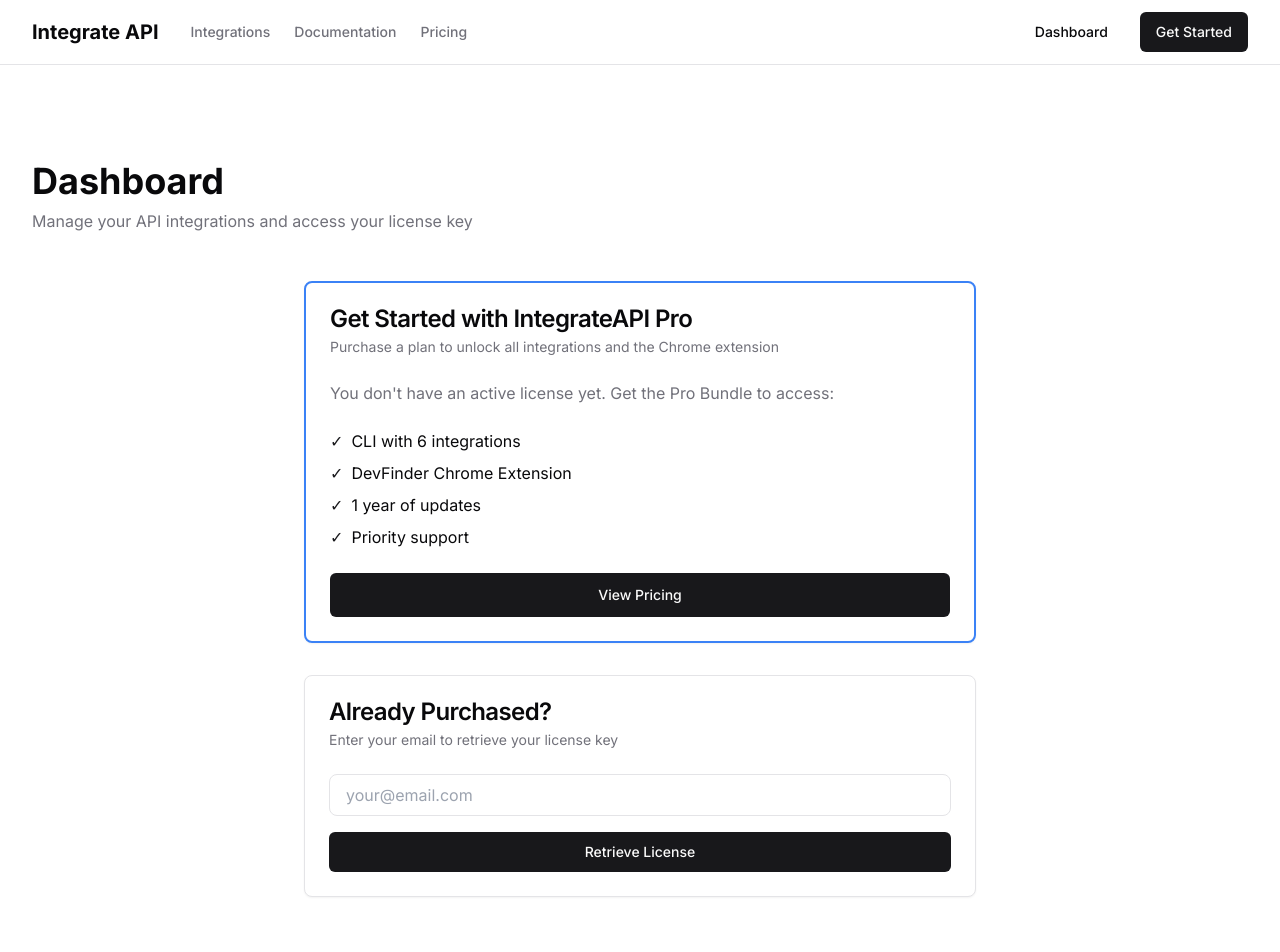
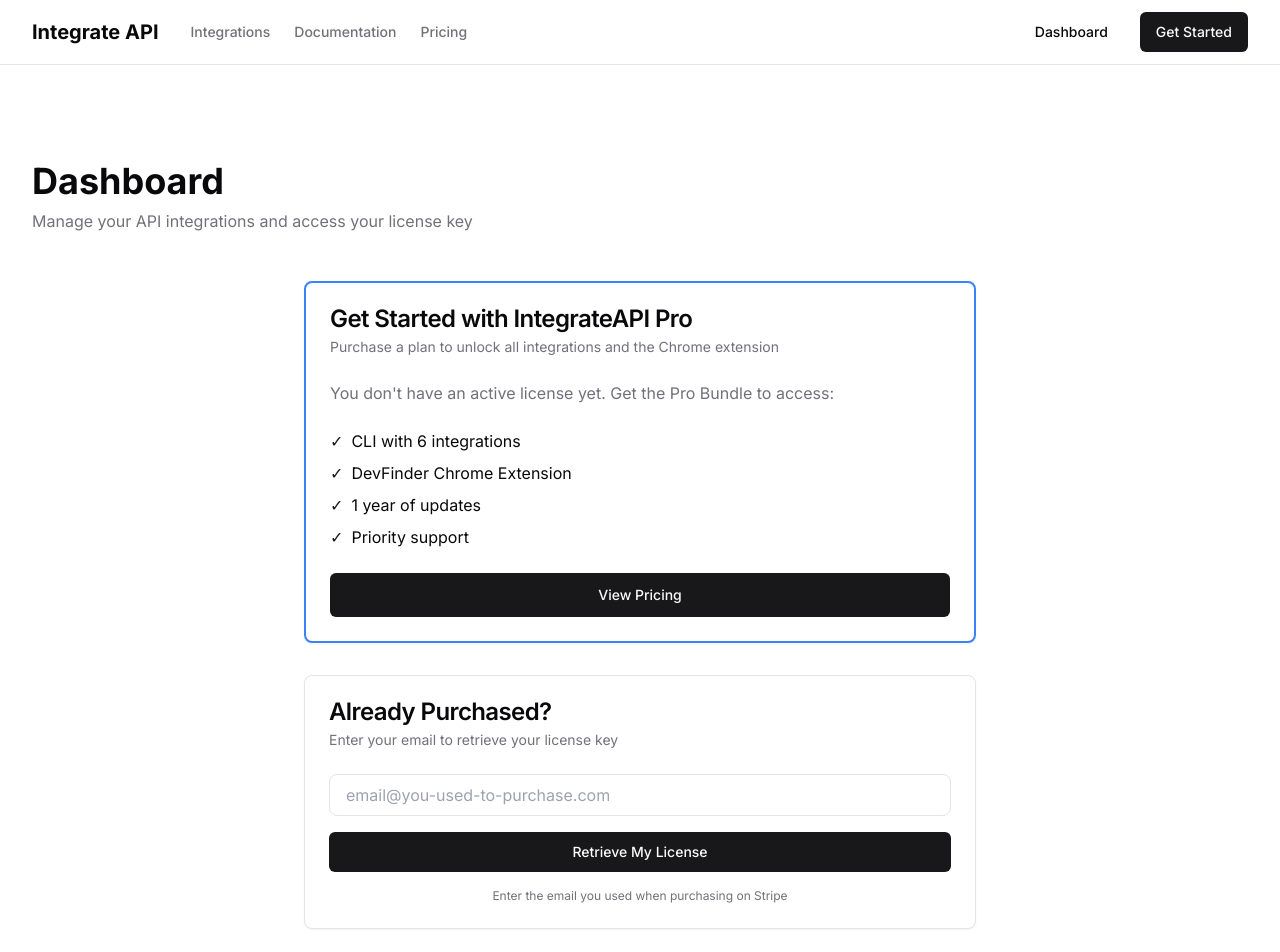
Before and after one commit to Reliathedisco/api_integration_CLI, a Next.js app: page /dashboard in a window 1280 px wide. Shown: the top 952 px of the page. Built offline with nearby package versions, Linux system fonts and the light colour scheme.

Commit message:
Improve email retrieval form with better error handling

```diff
--- a/app/dashboard/dashboard-content.tsx
+++ b/app/dashboard/dashboard-content.tsx
@@ -118,6 +118,8 @@
               const email = formData.get('email') as string;
 
               setLoading(true);
+              setError('');
+
               try {
                 const res = await fetch('/api/get-license-by-email', {
                   method: 'POST',
@@ -132,24 +134,32 @@
                   localStorage.setItem('integrateapi_license', JSON.stringify(data.license));
                   setError('');
                 } else {
-                  setError(data.error || 'No license found for this email');
+                  setError(data.error || 'No license found for this email. Make sure you use the email from your purchase.');
                 }
               } catch (err) {
-                setError('Failed to retrieve license');
+                setError('Failed to retrieve license. Please try again.');
               } finally {
                 setLoading(false);
               }
             }} className="space-y-4">
+              {error && (
+                <div className="bg-red-50 dark:bg-red-900/20 border border-red-200 dark:border-red-800 rounded-lg p-3">
+                  <p className="text-sm text-red-600 dark:text-red-400">{error}</p>
+                </div>
+              )}
               <input
                 type="email"
                 name="email"
-                placeholder="your@email.com"
-                className="w-full px-4 py-2 border rounded-lg"
+                placeholder="email@you-used-to-purchase.com"
+                className="w-full px-4 py-2 border rounded-lg focus:outline-none focus:ring-2 focus:ring-primary"
                 required
               />
               <Button type="submit" className="w-full" disabled={loading}>
-                {loading ? 'Searching...' : 'Retrieve License'}
+                {loading ? 'Searching...' : 'Retrieve My License'}
               </Button>
+              <p className="text-xs text-muted-foreground text-center">
+                Enter the email you used when purchasing on Stripe
+              </p>
             </form>
           </CardContent>
         </Card>
```
